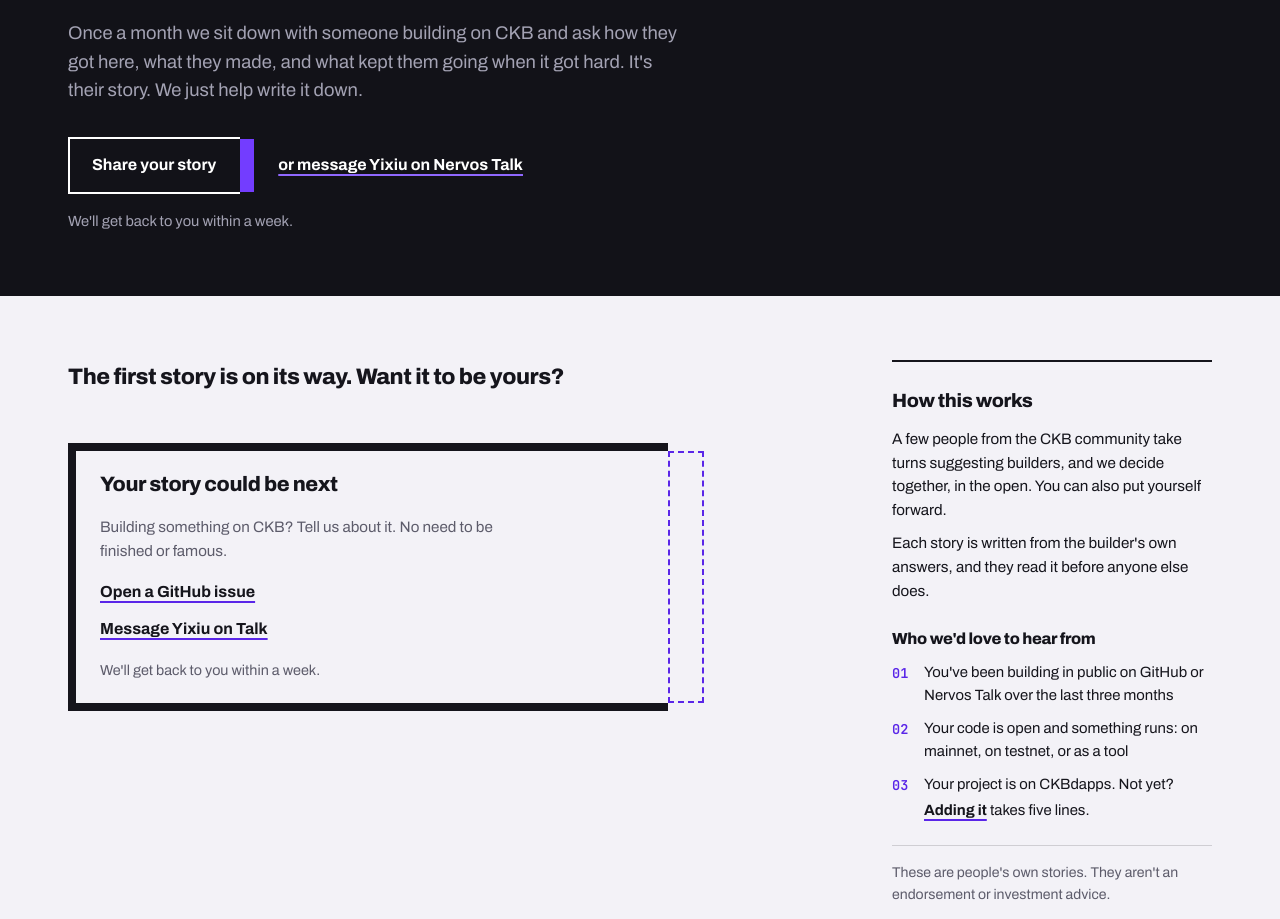
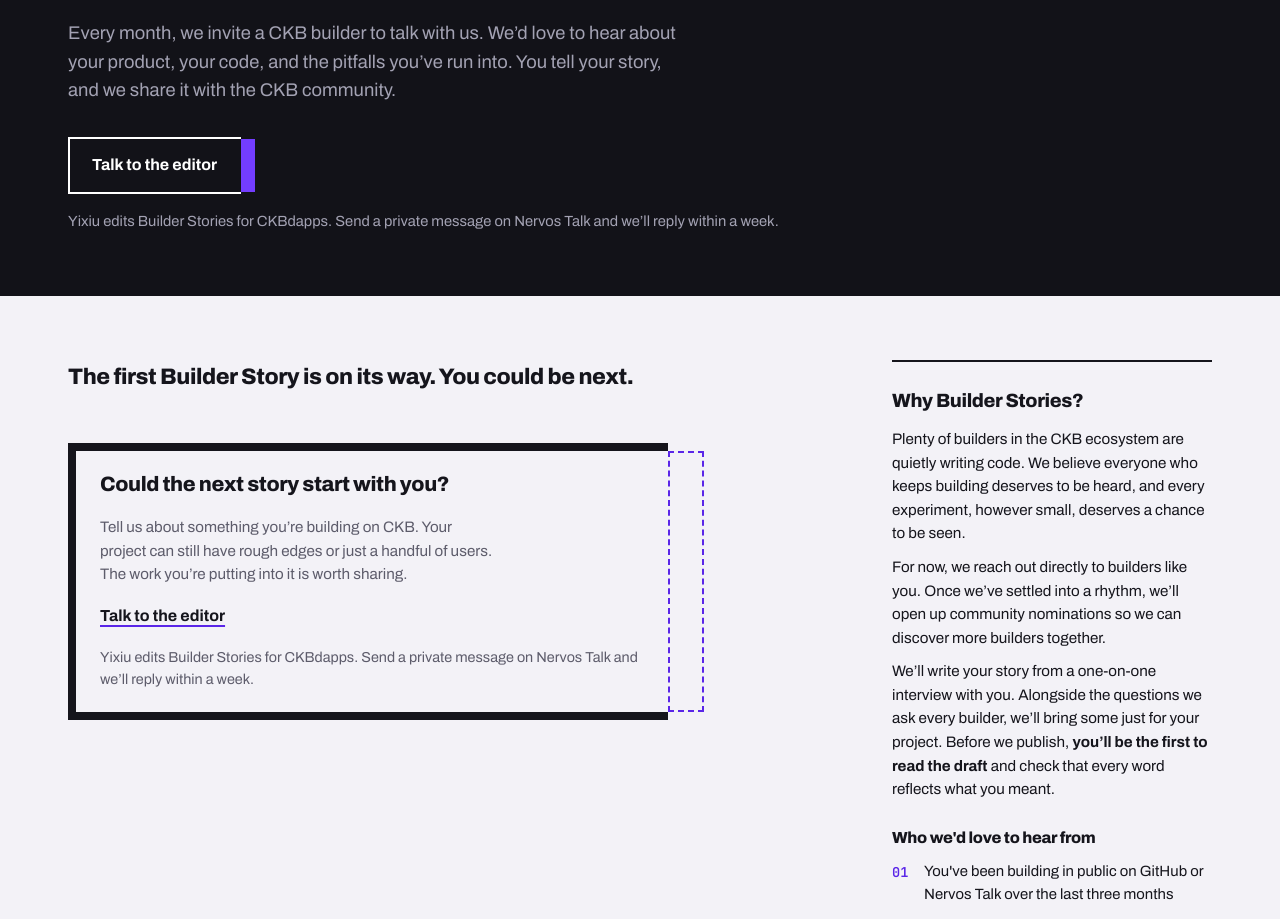
Before and after one commit to CKBFansDAO/ckbdapps, a Next.js app: page /en/stories in a window 1280 px wide. Shown: the part 360-1279 px from the top of the page. Built offline with nearby package versions, Linux system fonts and the light colour scheme; no server answers.

Commit message:
feat(stories): refine bilingual copy and invite private submissions

```diff
--- a/src/app/[locale]/stories/page.tsx
+++ b/src/app/[locale]/stories/page.tsx
@@ -7,7 +7,7 @@ import { StorySlot } from "@/components/stories/StorySlot";
 import { Slot } from "@/components/ui/Slot";
 import { SlotButton } from "@/components/ui/SlotButton";
 import { loadStories, storyCard } from "@/lib/content/stories";
-import { alternates, SITE_URL, STORY_ISSUE_URL, STORY_TALK_URL } from "@/lib/site";
+import { alternates, SITE_URL, STORY_TALK_URL } from "@/lib/site";
 
 export function generateStaticParams() {
   return [{ locale: "en" }, { locale: "zh" }];
@@ -57,13 +57,10 @@ export default async function StoriesPage() {
             {t.rich("sy_h1", { slot: (c) => <Slot>{c}</Slot> })}
           </h1>
           <p className="mt-6 mb-0 max-w-[58ch] text-[1.15rem] text-mut">{t("sy_lead")}</p>
-          <div className="mt-8 flex flex-wrap items-center gap-x-6 gap-y-3">
-            <SlotButton big href={STORY_ISSUE_URL}>
-              {t("sy_share")}
+          <div className="mt-8">
+            <SlotButton big href={STORY_TALK_URL}>
+              {t("sy_talk_dm")}
             </SlotButton>
-            <a className="linkbtn" href={STORY_TALK_URL} target="_blank" rel="noopener">
-              {t("sy_talk_dm")}
-            </a>
           </div>
           <p className="mt-4 mb-0 text-[.92rem] text-mut">{t("sy_reply")}</p>
         </div>
@@ -81,9 +78,7 @@ export default async function StoriesPage() {
             )}
             <StorySlot className="mt-12 max-w-[600px]" />
           </div>
-          <div className="lg:sticky lg:top-[calc(var(--hh)+24px)]">
-            <AboutStories feed={feedPath(locale)} />
-          </div>
+          <AboutStories feed={feedPath(locale)} />
         </div>
       </section>
     </main>
--- a/src/components/stories/AboutStories.tsx
+++ b/src/components/stories/AboutStories.tsx
@@ -1,9 +1,9 @@
 import { useTranslations } from "next-intl";
 import { Link } from "@/i18n/navigation";
+import { STORY_TALK_URL } from "@/lib/site";
 
 const BAR = ["sy_bar_1", "sy_bar_2", "sy_bar_3"] as const;
 
-/** How stories are picked, who we look for, and that a story is not an endorsement: always readable, never folded away. */
 export function AboutStories({ feed }: { feed: string }) {
   const t = useTranslations();
   return (
@@ -12,7 +12,8 @@ export function AboutStories({ feed }: { feed: string }) {
         {t("sy_about_h")}
       </h2>
       <p className="mt-0 mb-2.5 text-[.95rem]">{t("sy_about_1")}</p>
-      <p className="mt-0 mb-0 text-[.95rem]">{t("sy_about_2")}</p>
+      <p className="mt-0 mb-2.5 text-[.95rem]">{t("sy_about_2")}</p>
+      <p className="m-0 text-[.95rem]">{t.rich("sy_about_3", { strong: (c) => <strong>{c}</strong> })}</p>
       <h3 className="semi mt-6 mb-2.5 text-base">{t("sy_bar_h")}</h3>
       <ol className="m-0 grid list-none gap-2.5 p-0">
         {BAR.map((k, i) => (
@@ -38,6 +39,11 @@ export function AboutStories({ feed }: { feed: string }) {
           {t("sy_rss")}
         </a>
       </p>
+      <p className="mt-5 mb-0 border-t border-line pt-4 text-[.95rem]">
+        {t.rich("sy_invite", {
+          dm: (c) => <a href={STORY_TALK_URL} className="linkbtn" target="_blank" rel="noopener">{c}</a>,
+        })}
+      </p>
     </aside>
   );
 }
--- a/src/components/stories/StorySlot.tsx
+++ b/src/components/stories/StorySlot.tsx
@@ -1,18 +1,15 @@
 import { useTranslations } from "next-intl";
-import { STORY_ISSUE_URL, STORY_TALK_URL } from "@/lib/site";
+import { STORY_TALK_URL } from "@/lib/site";
 import { EmptySlot } from "../ui/EmptySlot";
 
-/** The open slot: "your story could be next", with both ways to get in touch. */
+/** The open slot invites builders to get in touch privately. */
 export function StorySlot({ className = "" }: { className?: string }) {
   const t = useTranslations();
   return (
     <EmptySlot title={t("sy_slot_h")} className={className}>
-      <p className="mt-0 mb-2 max-w-[46ch] text-[.95rem] text-mut">{t("sy_slot_p")}</p>
-      <a className="linkbtn" href={STORY_ISSUE_URL} target="_blank" rel="noopener">
-        {t("sy_slot_issue")}
-      </a>
+      <p className="mt-0 mb-2 max-w-[46ch] text-[.95rem] text-mut zh:max-w-none">{t("sy_slot_p")}</p>
       <a className="linkbtn" href={STORY_TALK_URL} target="_blank" rel="noopener">
-        {t("sy_slot_talk")}
+        {t("sy_talk_dm")}
       </a>
       <span className="mt-2">{t("sy_reply")}</span>
     </EmptySlot>
--- a/src/lib/site.ts
+++ b/src/lib/site.ts
@@ -16,8 +16,7 @@ export const alternates = (locale: string, path: string) => ({
   languages: Object.fromEntries(routing.locales.map((l) => [l, `/${l}${path}`])),
 });
 
-/** "Share your story": a GitHub issue form, or a private message to Yixiu for anyone without GitHub. */
-export const STORY_ISSUE_URL = `${REPO_URL}/issues/new?template=builder-story.yml`;
+/** Invite builders to share their story privately with Yixiu. */
 export const STORY_TALK_URL = `https://talk.nervos.org/new-message?${new URLSearchParams({ username: "yixiu.ckbfans.bit", title: "My Builder Story" })}`;
 /** Prefilled issue for a factual error in a published story. */
 export const storyErrorUrl = (title: string) =>
--- a/src/messages/en.json
+++ b/src/messages/en.json
@@ -283,28 +283,27 @@
   "sb_o_aka": "<code>aka</code>: former names, as a list. Search finds the project under them; they are not shown.",
   "sy_title": "Builder Stories",
   "sy_desc": "Once a month, the story of someone building on CKB, in their own words.",
-  "sy_h1": "Hi, I build on <slot>CKB</slot>",
-  "sy_lead": "Once a month we sit down with someone building on CKB and ask how they got here, what they made, and what kept them going when it got hard. It's their story. We just help write it down.",
-  "sy_share": "Share your story",
-  "sy_talk_dm": "or message Yixiu on Nervos Talk",
-  "sy_reply": "We'll get back to you within a week.",
+  "sy_h1": "“Hi, I’m building on <slot>CKB</slot>”",
+  "sy_lead": "Every month, we invite a CKB builder to talk with us. We’d love to hear about your product, your code, and the pitfalls you’ve run into. You tell your story, and we share it with the CKB community.",
+  "sy_talk_dm": "Talk to the editor",
+  "sy_reply": "Yixiu edits Builder Stories for CKBdapps. Send a private message on Nervos Talk and we’ll reply within a week.",
   "sy_kick": "Builder Story // No. {n}",
   "sy_min": "{n} min read",
   "sy_past": "Earlier stories",
-  "sy_none": "The first story is on its way. Want it to be yours?",
-  "sy_slot_h": "Your story could be next",
-  "sy_slot_p": "Building something on CKB? Tell us about it. No need to be finished or famous.",
-  "sy_slot_issue": "Open a GitHub issue",
-  "sy_slot_talk": "Message Yixiu on Talk",
-  "sy_about_h": "How this works",
-  "sy_about_1": "A few people from the CKB community take turns suggesting builders, and we decide together, in the open. You can also put yourself forward.",
-  "sy_about_2": "Each story is written from the builder's own answers, and they read it before anyone else does.",
+  "sy_none": "The first Builder Story is on its way. You could be next.",
+  "sy_slot_h": "Could the next story start with you?",
+  "sy_slot_p": "Tell us about something you’re building on CKB. Your project can still have rough edges or just a handful of users. The work you’re putting into it is worth sharing.",
+  "sy_about_h": "Why Builder Stories?",
+  "sy_about_1": "Plenty of builders in the CKB ecosystem are quietly writing code. We believe everyone who keeps building deserves to be heard, and every experiment, however small, deserves a chance to be seen.",
+  "sy_about_2": "For now, we reach out directly to builders like you. Once we’ve settled into a rhythm, we’ll open up community nominations so we can discover more builders together.",
+  "sy_about_3": "We’ll write your story from a one-on-one interview with you. Alongside the questions we ask every builder, we’ll bring some just for your project. Before we publish, <strong>you’ll be the first to read the draft</strong> and check that every word reflects what you meant.",
   "sy_bar_h": "Who we'd love to hear from",
   "sy_bar_1": "You've been building in public on GitHub or Nervos Talk over the last three months",
-  "sy_bar_2": "Your code is open and something runs: on mainnet, on testnet, or as a tool",
+  "sy_bar_2": "Your code is open source, and you have something that runs on mainnet, on testnet, or as a tool",
   "sy_bar_3": "Your project is on CKBdapps. Not yet? <a>Adding it</a> takes five lines.",
-  "sy_disc": "These are people's own stories. They aren't an endorsement or investment advice.",
-  "sy_rss": "RSS feed",
+  "sy_disc": "Each story is a developer’s personal account. CKBdapps is an open-source community project that records and shares these stories. Their content offers no guarantee of a project’s value and does not constitute investment advice.",
+  "sy_rss": "Subscribe via RSS",
+  "sy_invite": "If you’d like to share your own Builder Story, <dm>message the editor</dm>.",
   "sy_back": "All stories",
   "sy_fallback": "This story hasn't been translated into Chinese yet, so here it is in English.",
   "sy_help_h": "Want to help {n}?",
--- a/src/messages/zh.json
+++ b/src/messages/zh.json
@@ -283,28 +283,27 @@
   "sb_o_aka": "<code>aka</code>：曾用名列表。搜索时可以用它们找到项目，页面上不显示。",
   "sy_title": "建设者故事",
   "sy_desc": "每个月，讲一位在 CKB 上做东西的人，用他们自己的话。",
-  "sy_h1": "你好，我在<slot>CKB</slot>上做东西",
-  "sy_lead": "每个月，我们找一位在 CKB 上做东西的人聊聊：怎么走到这一步的，做了什么，难的时候靠什么撑过来。故事是他们自己的，我们只是帮忙写下来。",
-  "sy_share": "分享你的故事",
-  "sy_talk_dm": "或者在 Nervos Talk 私信 Yixiu",
-  "sy_reply": "我们会在一周内回复你。",
+  "sy_h1": "“你好，我在 <slot>CKB</slot> 上做东西”",
+  "sy_lead": "每个月，我们会邀请一位 CKB 上的 Builder。聊聊你的产品、你的代码、踩过哪些坑。在这里，故事由你来讲述，我们负责让整个生态看到。",
+  "sy_talk_dm": "找主理人聊聊",
+  "sy_reply": "Yixiu 是 CKBdapps 的栏目主理人。在 Nervos Talk 发来私信，我们会在一周内回复你。",
   "sy_kick": "建设者故事 // 第 {n} 期",
   "sy_min": "阅读约 {n} 分钟",
   "sy_past": "往期故事",
-  "sy_none": "第一篇故事正在路上。想让它是你的吗？",
-  "sy_slot_h": "下一篇，也许就是你",
-  "sy_slot_p": "在 CKB 上做东西？跟我们聊聊。不用做完，也不用有名。",
-  "sy_slot_issue": "在 GitHub 提 issue",
-  "sy_slot_talk": "在 Talk 私信 Yixiu",
-  "sy_about_h": "这个栏目怎么来的",
-  "sy_about_1": "几位 CKB 社区的朋友轮流推荐建设者，大家一起公开商量决定。你也可以推荐你自己。",
-  "sy_about_2": "每篇故事都根据主人公自己的回答来写，发出去之前，他们是第一个读的人。",
+  "sy_none": "第一篇 Builder Story 正在路上。也许，下一位主角就是你。",
+  "sy_slot_h": "下一个故事，从你开始？",
+  "sy_slot_p": "跟我们聊聊你在 CKB 上做东西的故事吧。项目不用非得完美，也不用非得有名。只要你在认真 build，你的经历就值得被记录。",
+  "sy_about_h": "为什么会有 Builder Story？",
+  "sy_about_1": "CKB 生态里，有很多在角落里默默敲代码的 Builder。我们相信，每一个坚持 build 的人，每一次微小的尝试，都值得被听见。",
+  "sy_about_2": "目前，我们会主动去邀请像你一样优秀的建设者来聊聊。等这个流程跑顺了，我们也会开放社区推荐，让大家一起发掘生态里的宝藏。",
+  "sy_about_3": "每一篇故事，都来自我们和你的一次专访。除了通用问题，我们还会为你的项目准备专属问题。发布前，<strong>你会第一个读到初稿</strong>，确认每一个字都忠于你的本意。",
   "sy_bar_h": "我们想听谁的故事",
   "sy_bar_1": "最近三个月在 GitHub 或 Nervos Talk 上公开地做东西",
   "sy_bar_2": "代码开源，而且有能跑起来的东西：主网、测试网或者工具都行",
   "sy_bar_3": "项目已经在 CKBdapps 上。还没有？<a>加上</a>只要五行。",
-  "sy_disc": "这些都是他们自己的故事，不代表背书，也不构成投资建议。",
+  "sy_disc": "每一篇故事均来自开发者的真实个人表达。作为开源社区项目，CKBdapps 很荣幸作为记录者与传播者，但内容不构成对项目价值的担保，也不构成任何投资建议。",
   "sy_rss": "RSS 订阅",
+  "sy_invite": "如果你也想拥有这样一篇专属故事，请<dm>私信主理人</dm>。",
   "sy_back": "全部故事",
   "sy_fallback": "这篇故事还没有中文版，先放英文原文。",
   "sy_help_h": "想帮 {n} 一把？",
```
Also changed, not shown: 1 other file (tests, documents, lock files or other folders).
